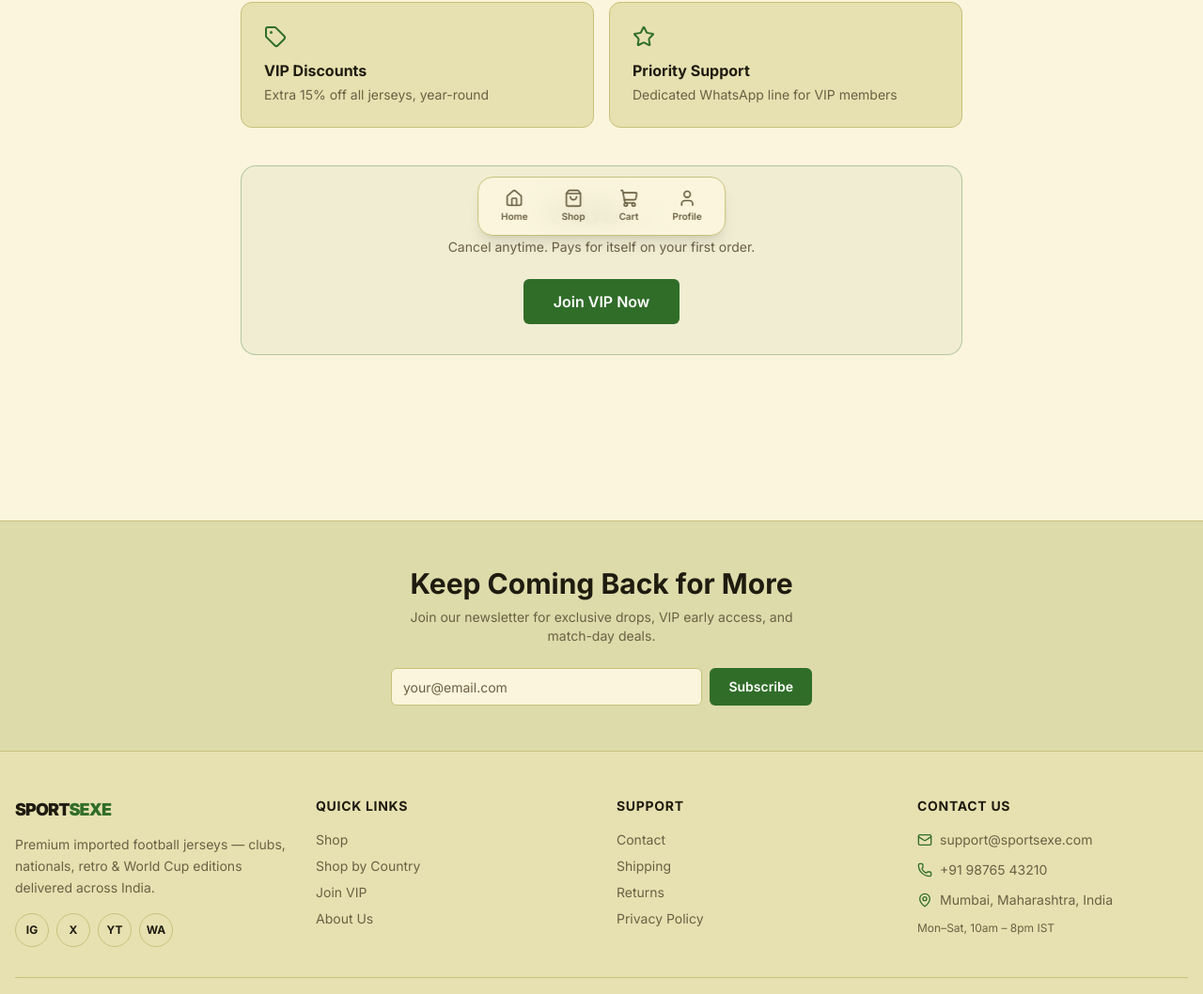
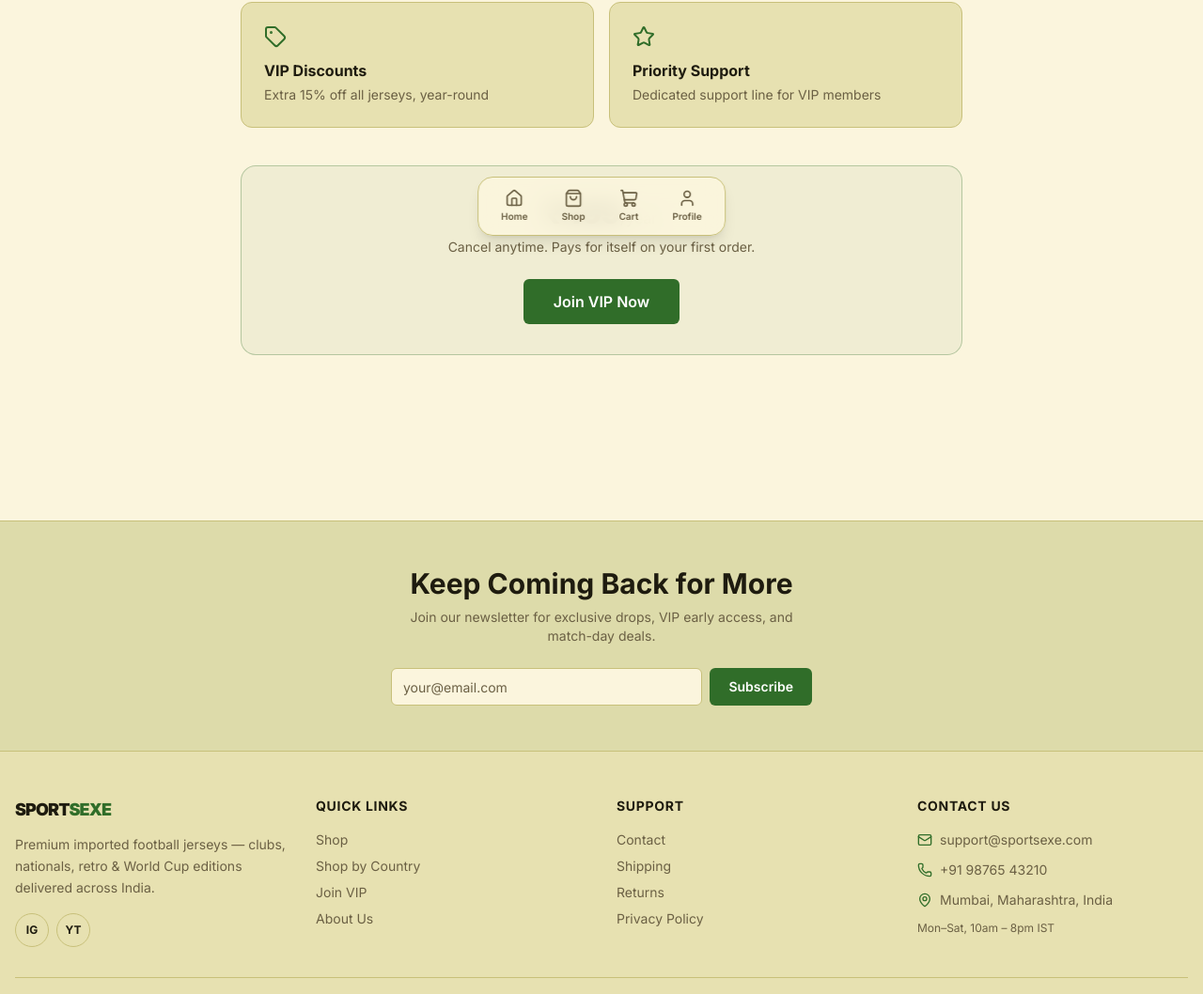
Before and after one commit to sportsexe7-wq/SPORTSEXES-Store, a React (Vite) app: page /vip in a window 1280 px wide. Shown: the part 533-1591 px from the top of the page at 94% size. Built offline with nearby package versions, Linux system fonts and the light colour scheme; no server answers.

Commit message:
Remove X (Twitter) and WhatsApp from social links and VIP page
Co-Authored-By: Claude Sonnet 4.6 <noreply@anthropic.com>

```diff
--- a/src/constants/navigation.ts
+++ b/src/constants/navigation.ts
@@ -7,9 +7,7 @@ export const MAIN_NAV = [
 
 export const SOCIAL_LINKS = [
   { platform: 'Instagram', url: 'https://instagram.com/sportsexe', label: 'IG' },
-  { platform: 'Twitter', url: 'https://twitter.com/sportsexe', label: 'X' },
   { platform: 'YouTube', url: 'https://youtube.com/sportsexe', label: 'YT' },
-  { platform: 'WhatsApp', url: 'https://wa.me/919876543210', label: 'WA' },
 ] as const
 
 export const CONTACT_INFO = {
--- a/src/pages/VipPage.tsx
+++ b/src/pages/VipPage.tsx
@@ -7,7 +7,7 @@ const PERKS = [
   { icon: Zap, title: 'Early Access', desc: 'First dibs on World Cup drops and limited editions' },
   { icon: Truck, title: 'Free Shipping', desc: 'Free delivery on every order, no minimum' },
   { icon: Tag, title: 'VIP Discounts', desc: 'Extra 15% off all jerseys, year-round' },
-  { icon: Star, title: 'Priority Support', desc: 'Dedicated WhatsApp line for VIP members' },
+  { icon: Star, title: 'Priority Support', desc: 'Dedicated support line for VIP members' },
 ]
 
 export function VipPage() {
```
